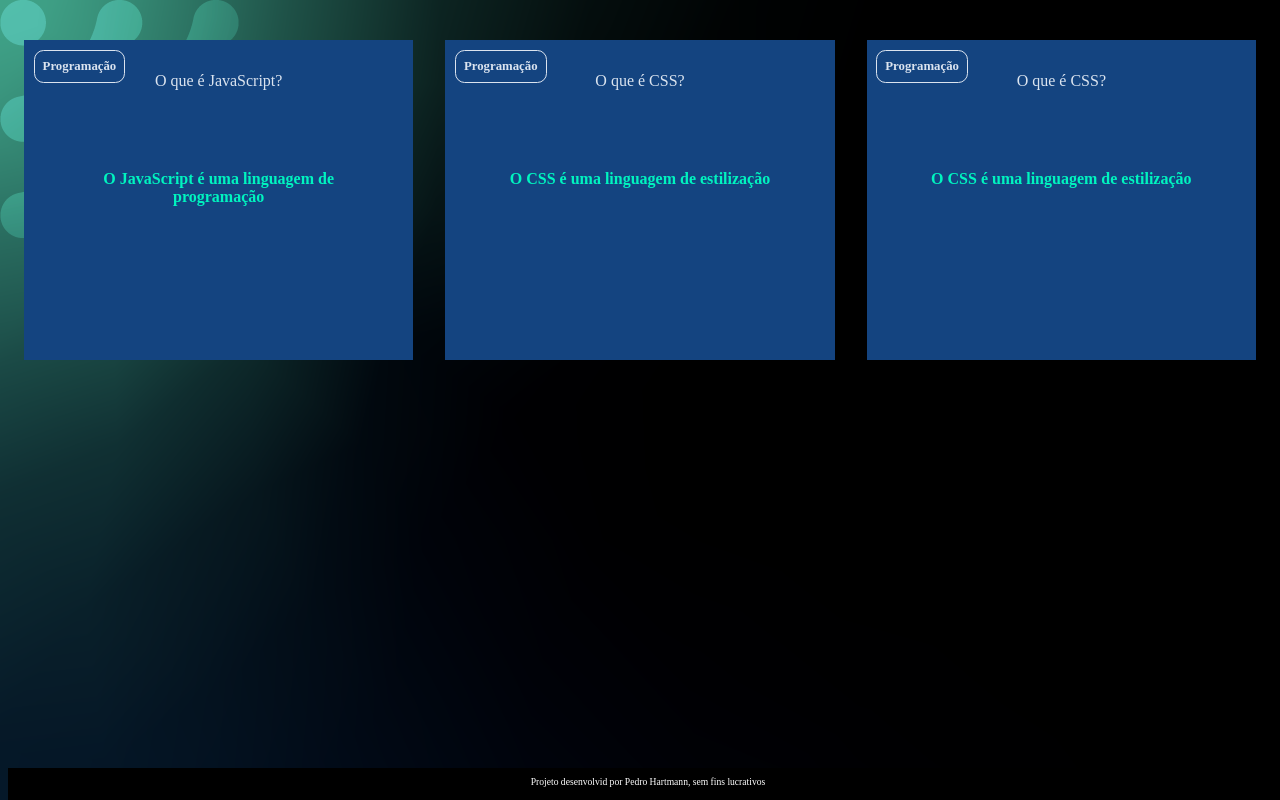
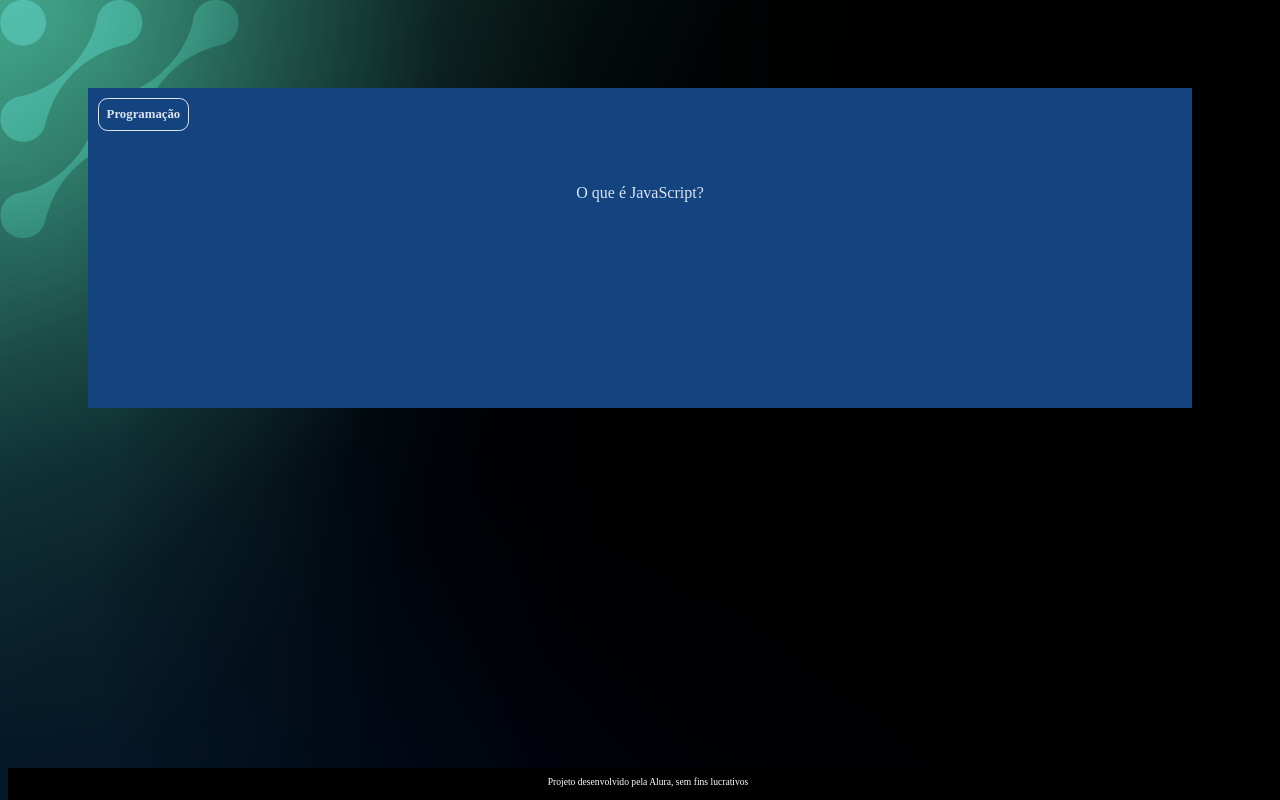
Before and after one commit to HartminhoS2/flashcard, a plain HTML site: page flashcard-main/Flashcard/index.html in a window 1280 px wide. Drawn offline with Linux system fonts and the light colour scheme.

Commit message:
Add files via upload

```diff
--- /dev/null
+++ b/flashcard-main/Flashcard/app.js
@@ -0,0 +1,19 @@
+function criaCartao(categoria, pergunta, resposta) {
+    let container = document.getElementById('container')
+    let cartao = document.createElement('article')
+    cartao.className = 'cartao'
+
+    cartao.innerHTML = `
+    <div class="cartao__conteudo">
+    <h3>${categoria}</h3>
+    <div class="cartao__conteudo__pergunta">
+        <p>${pergunta}</p>
+    </div>
+    <div class="cartao__conteudo__resposta">
+        <p>${resposta}</p>
+    </div>
+    </div>
+    `
+    container.appendChild(cartao)
+
+}
--- a/flashcard-main/Flashcard/assets/style.css
+++ b/flashcard-main/Flashcard/assets/style.css
@@ -4,14 +4,17 @@
     --card-back-color: #00F4BF;
 }
 
-
 body {
-    background: url("img/bg-desktop.webp");
+    background: url('img/bg-desktop.webp');
     font-family: Bai Jamjuree;
 }
 
 #container {
-    display: flex; /* Elementos dispostos em linha */
+    display: flex;
+    flex-wrap: wrap;
+    justify-content: space-between;
+    padding: 4rem;
+    gap: 3rem;
 }
 
 .cartao {
@@ -39,11 +42,13 @@ body {
     margin: 0.6rem;
     border-radius: 0.6rem;
     font-size: 1vw;
+    backface-visibility: hidden;
 }
 
 .cartao__conteudo p {
     margin-top: 1rem;
     padding: 2rem;
+    margin-top: 4rem;
 }
 
 .cartao__conteudo__pergunta p {
@@ -60,14 +65,17 @@ body {
     transform: rotateY(180deg);
 }
 
+.cartao__conteudo__pergunta,
+.cartao__conteudo__resposta {
+    backface-visibility: hidden;
+    position: absolute;
+    height: 100%;
+    width: 100%;
+}
 
-
-
-
-
-
-
-
+.cartao__conteudo__resposta {
+    transform: rotateY(180deg);
+}
 
 
 
--- a/flashcard-main/Flashcard/index.html
+++ b/flashcard-main/Flashcard/index.html
@@ -20,32 +20,12 @@
                     </div>
                 </div>
             </article>
-            <article class="cartao">
-                <div class="cartao__conteudo">
-                    <h3>Programação</h3>
-                    <div class="cartao__conteudo__pergunta">
-                        <p>O que é CSS?</p>
-                    </div>
-                    <div class="cartao__conteudo__resposta">
-                    <p>O CSS é uma linguagem de estilização</p>
-                    </div>
-                </div>
-            </article>
-            <article class="cartao">
-                <div class="cartao__conteudo">
-                    <h3>Programação</h3>
-                    <div class="cartao__conteudo__pergunta">
-                        <p>O que é CSS?</p>
-                    </div>
-                    <div class="cartao__conteudo__resposta">
-                    <p>O CSS é uma linguagem de estilização</p>
-                    </div>
-                </div>
-            </article>
         </section>
     </main>
     <footer>
-        <p>Projeto desenvolvid por Pedro Hartmann, sem fins lucrativos</p>
+        <p>Projeto desenvolvido pela Alura, sem fins lucrativos</p>
     </footer>
+    <script src="app.js"></script>
+    <script src="pergunta.js"></script>
 </body>
 </html>
```
Also changed, not shown: flashcard-main/Flashcard/perguntas.js (added, +17 -0 lines).
